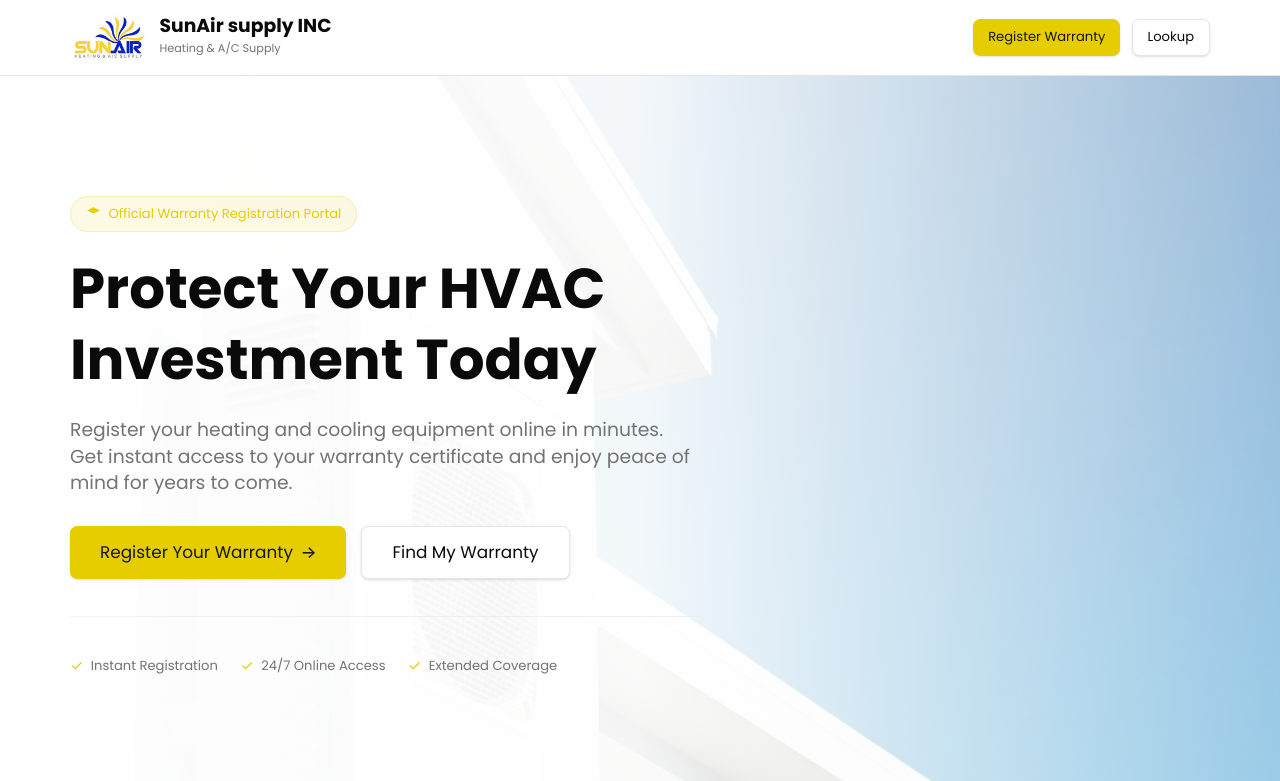
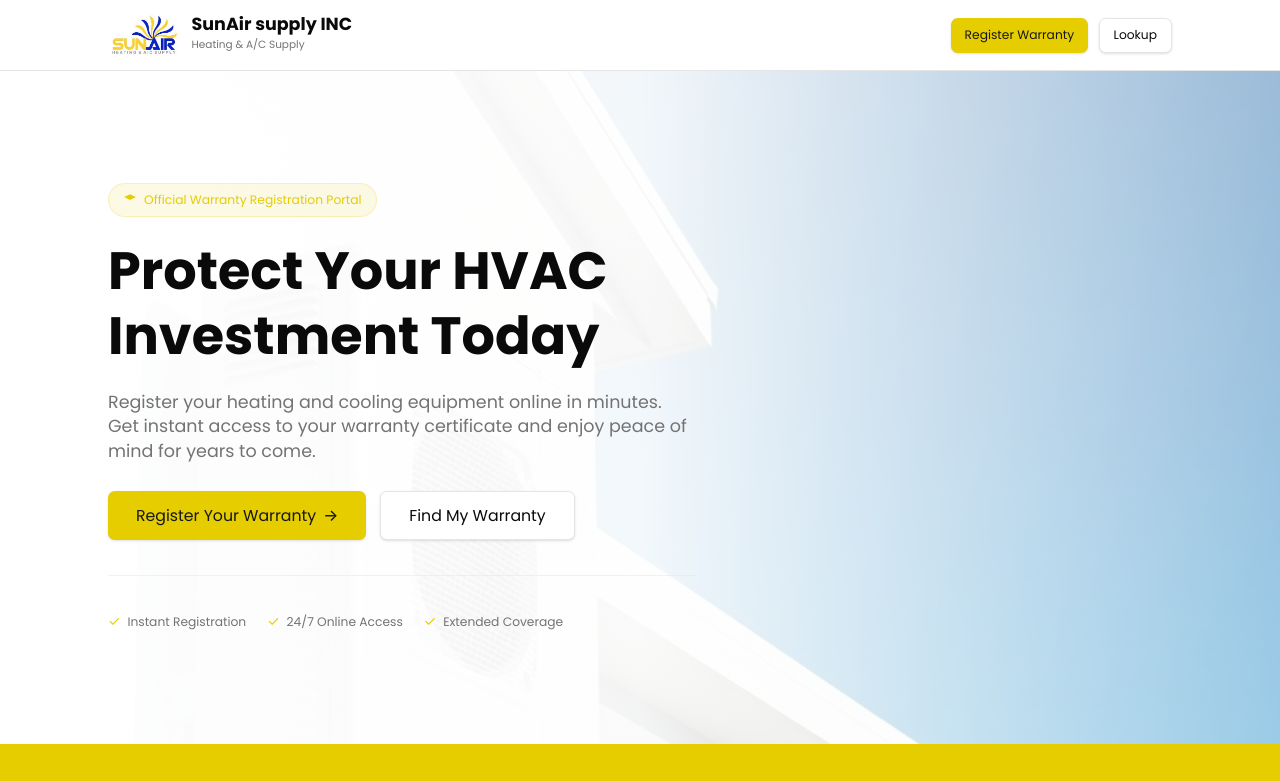
Before and after one commit to sebastianpinzon19/warranty-sun-air, a Next.js app: page / in a window 1280 px wide. Shown: the top 781 px of the page. Built offline with nearby package versions, Linux system fonts and the light colour scheme.

Commit message:
Reduce base font-size to 14px

```diff
--- a/app/globals.css
+++ b/app/globals.css
@@ -117,7 +117,7 @@
 
 @layer base {
   html {
-    font-size: 15px;
+    font-size: 14px;
   }
 
   * {
```
